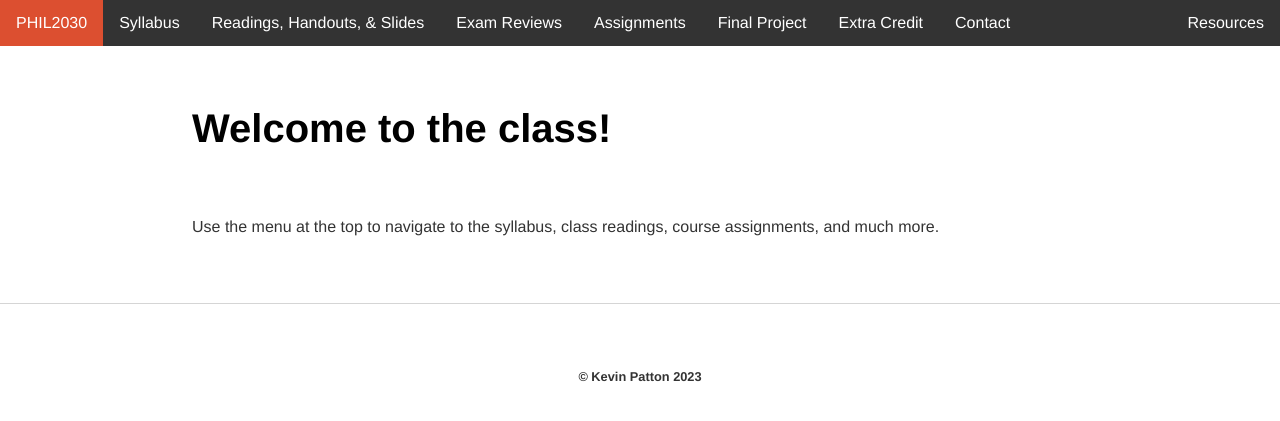
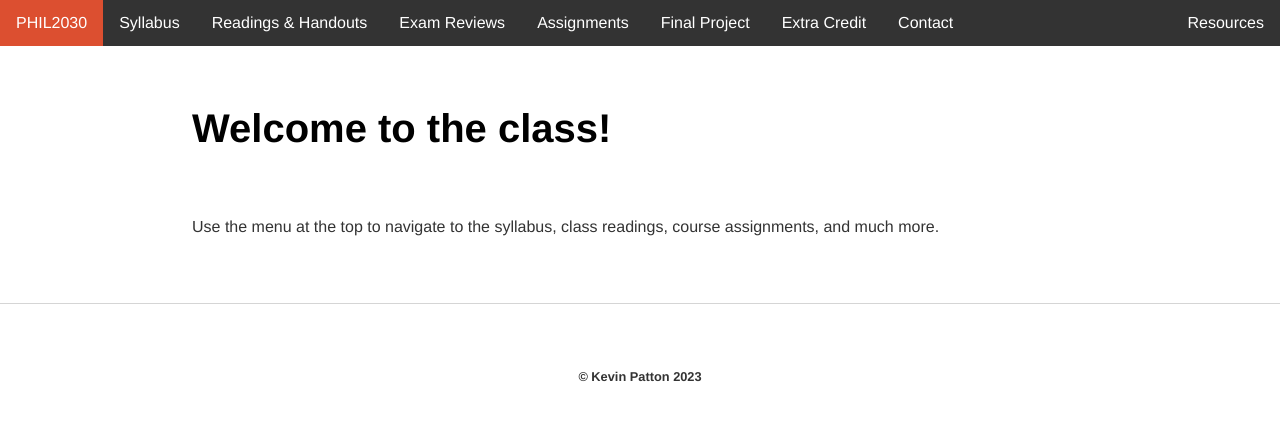
Before and after one commit to kevinjpatton/kevinjpatton.github.io, a Jekyll site: the page built from teaching/phil_2030/index.html, in a window 1280 px wide. Shown: the top 421 px of the page. Built offline with Jekyll 4.4.1, drawn with Linux system fonts in a browser that asks for light colours; Markdown is read by kramdown in place of the engine named in the settings.

Commit message:
Update 2030.html

```diff
--- a/_layouts/2030.html
+++ b/_layouts/2030.html
@@ -47,7 +47,7 @@
     <ul class="topnav">
         <li><a class="active" href="/teaching/phil_2030/index.html">PHIL2030</a></li>
         <li><a href="/teaching/phil_2030/syllabus">Syllabus</a></li>
-        <li><a href="/teaching/phil_2030/readings">Readings, Handouts, & Slides</a></li>
+        <li><a href="/teaching/phil_2030/readings">Readings & Handouts</a></li>
         <li><a href="/teaching/phil_2030/exams">Exam Reviews</a></li>
         <li><a href="/teaching/phil_2030/assignments">Assignments</a></li>
         <li><a href="/teaching/phil_2030/finalproject">Final Project</a></li>
```
